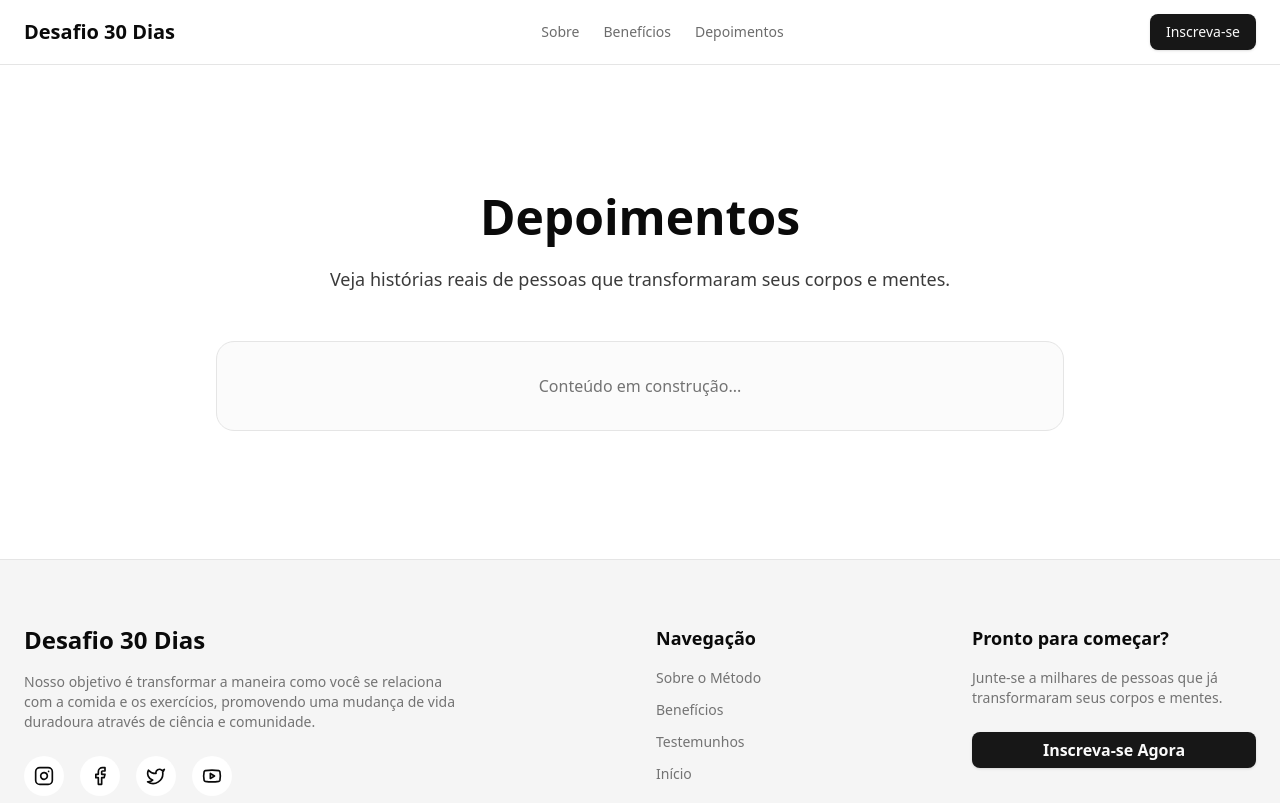
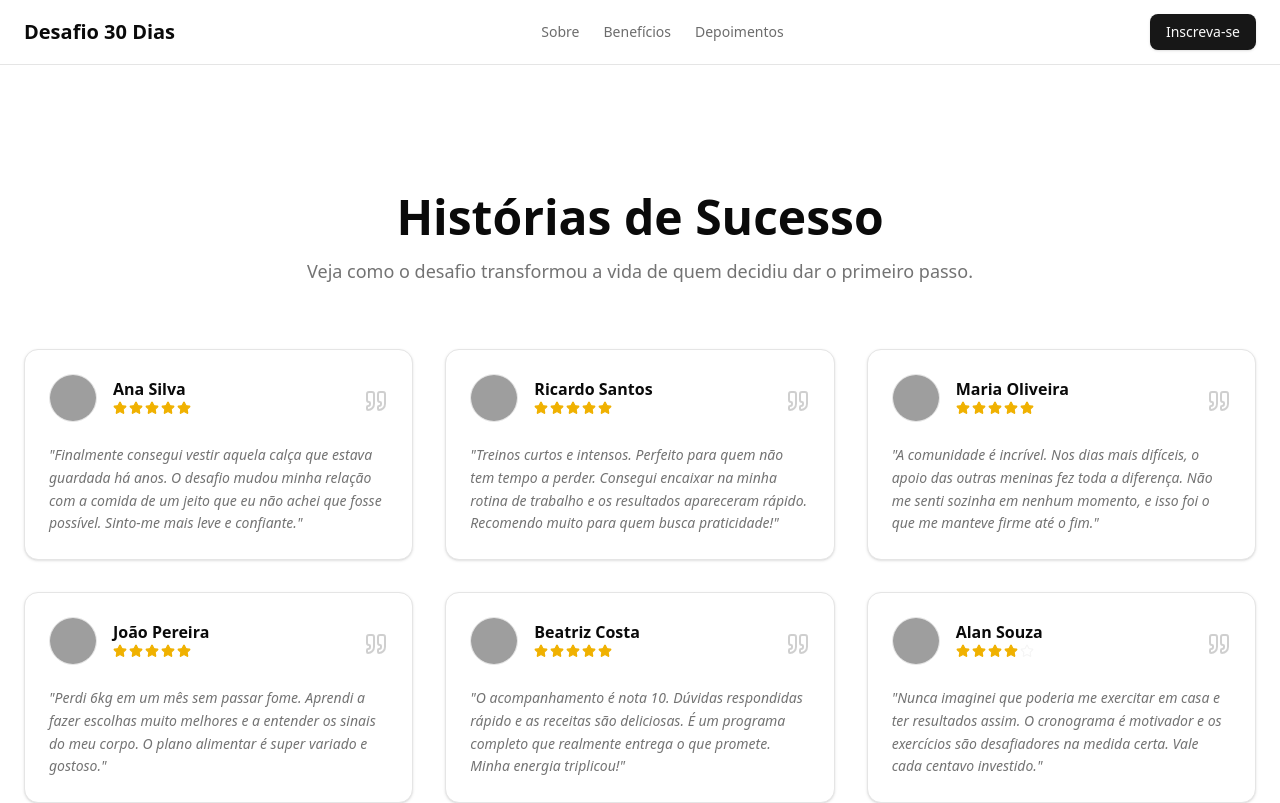
Before and after one commit to VinicyosFerreira/desafio_emagrecimento, a React (Vite) app: page /testimonials in a window 1280 px wide. Shown: the top 803 px of the page. Built offline with nearby package versions, Linux system fonts and the light colour scheme; grey boxes are pictures that could not be loaded.

Commit message:
feat: implement full testimonials page

```diff
--- a/src/pages/TestimonialsPage.tsx
+++ b/src/pages/TestimonialsPage.tsx
@@ -1,13 +1,9 @@
+import { TestimonialsSection } from "@/components/TestimonialsSection";
+
 export function TestimonialsPage() {
   return (
-    <div className="container mx-auto px-4 md:px-6 py-20 md:py-32 max-w-4xl min-h-[60vh] flex flex-col justify-center text-center">
-      <h1 className="text-4xl md:text-5xl font-extrabold text-foreground mb-6">Depoimentos</h1>
-      <p className="text-lg text-foreground/80 max-w-2xl mx-auto">
-        Veja histórias reais de pessoas que transformaram seus corpos e mentes.
-      </p>
-      <div className="mt-12 bg-muted/40 p-8 rounded-2xl border border-border">
-        <p className="text-muted-foreground">Conteúdo em construção...</p>
-      </div>
+    <div className="flex flex-col">
+      <TestimonialsSection initialDisplayCount={6} />
     </div>
   );
 }
```
